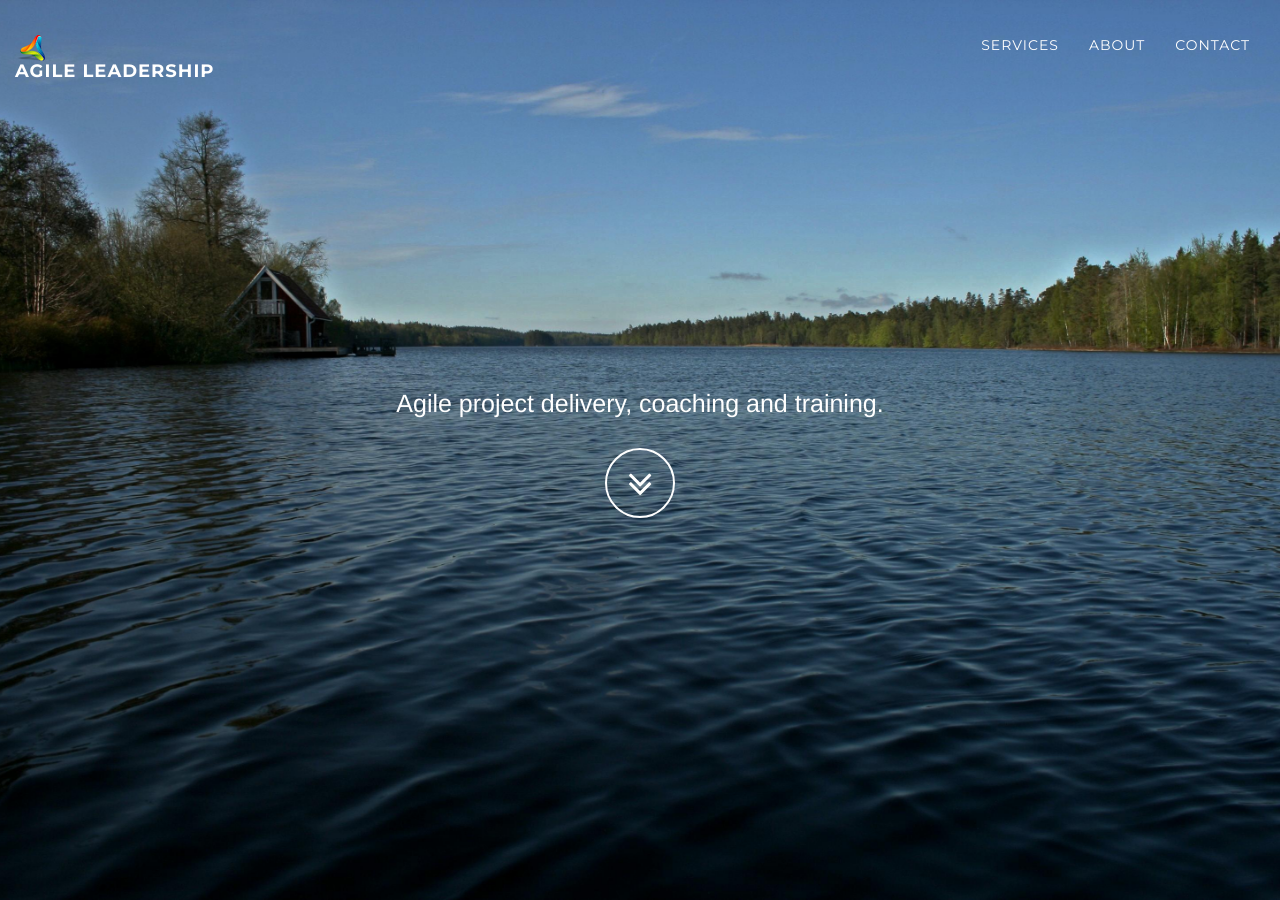
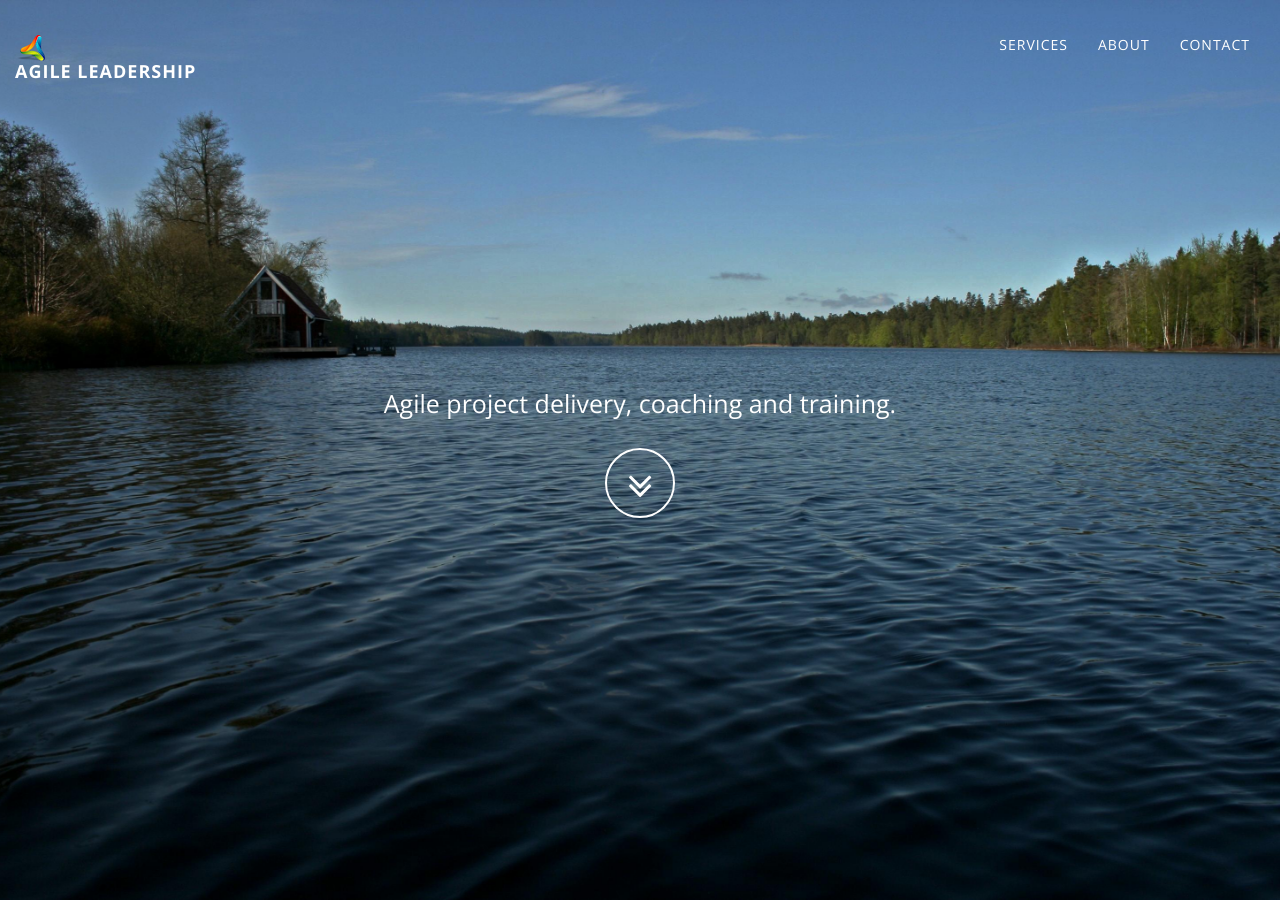
Before and after one commit to agileleadership/agileleadership.github.io, a Jekyll site: the page built from index.html, in a window 1280 px wide and 900 px high. Built offline with Jekyll 4.4.1, drawn with Linux system fonts in a browser that asks for light colours; nearby versions of some CDN libraries.

Commit message:
Switched font to Open Sans.

```diff
--- a/_includes/head.html
+++ b/_includes/head.html
@@ -9,8 +9,7 @@
   <link href="//maxcdn.bootstrapcdn.com/bootstrap/3.1.1/css/bootstrap.min.css" rel="stylesheet">
   <link href="//maxcdn.bootstrapcdn.com/font-awesome/4.1.0/css/font-awesome.min.css" rel="stylesheet">
 
-  <link href='http://fonts.googleapis.com/css?family=Lora:400,700,400italic,700italic' rel='stylesheet' type='text/css'>
-  <link href='http://fonts.googleapis.com/css?family=Montserrat:400,700' rel='stylesheet' type='text/css'>
+  <link href='http://fonts.googleapis.com/css?family=Open+Sans:400,700,300' rel='stylesheet' type='text/css'>
 
   <link rel="stylesheet" href="{{ "/css/main.css" | prepend: site.baseurl }}">
 </head>
--- a/css/main.css
+++ b/css/main.css
@@ -5,6 +5,7 @@
   height: 100%;
   color: #333;
   background-color: #fff;
+  font-family: 'Open Sans', sans-serif;
 }
 
 html {
@@ -45,7 +46,6 @@
   margin-bottom: 0;
   border-bottom: 1px solid rgba(255,255,255,.3);
   text-transform: uppercase;
-  font-family: Montserrat,"Helvetica Neue",Helvetica,Arial,sans-serif;
   background-color: rgba(0, 0, 0, 0.9);
 }
 
```
